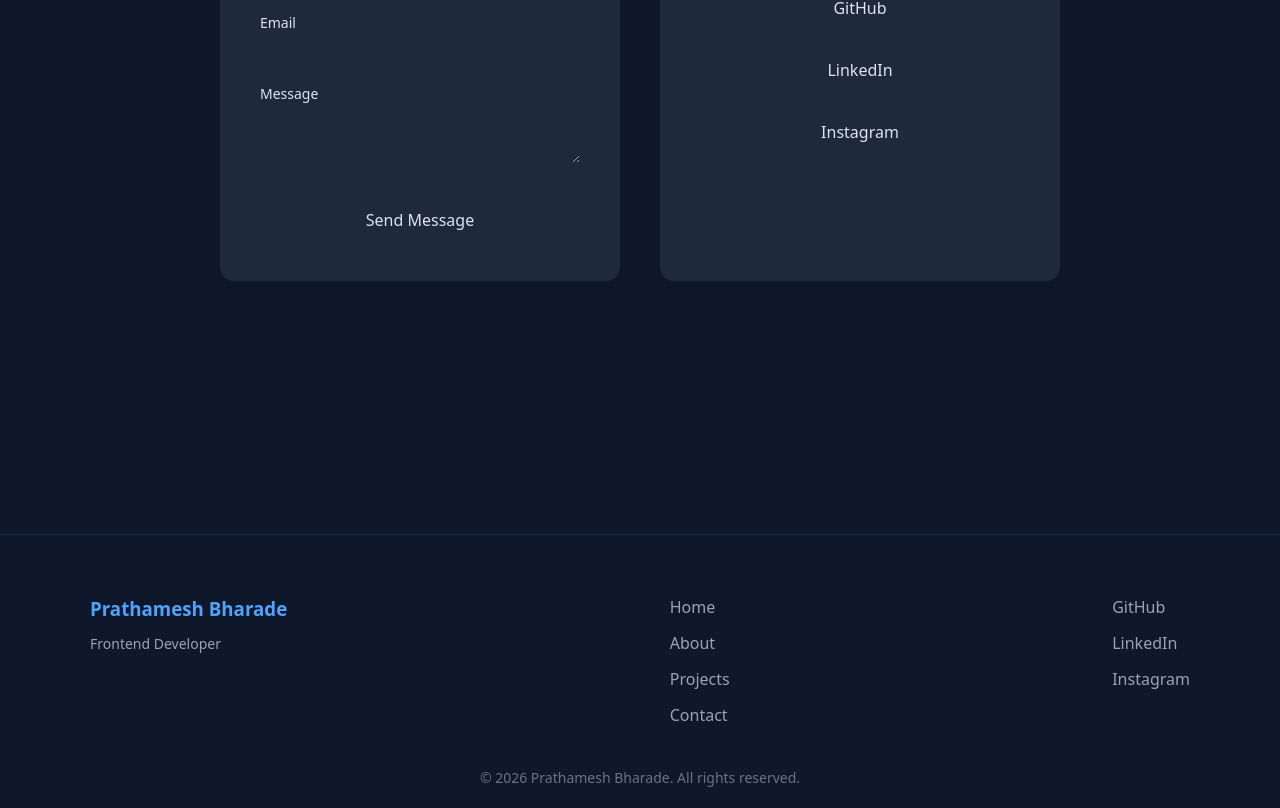
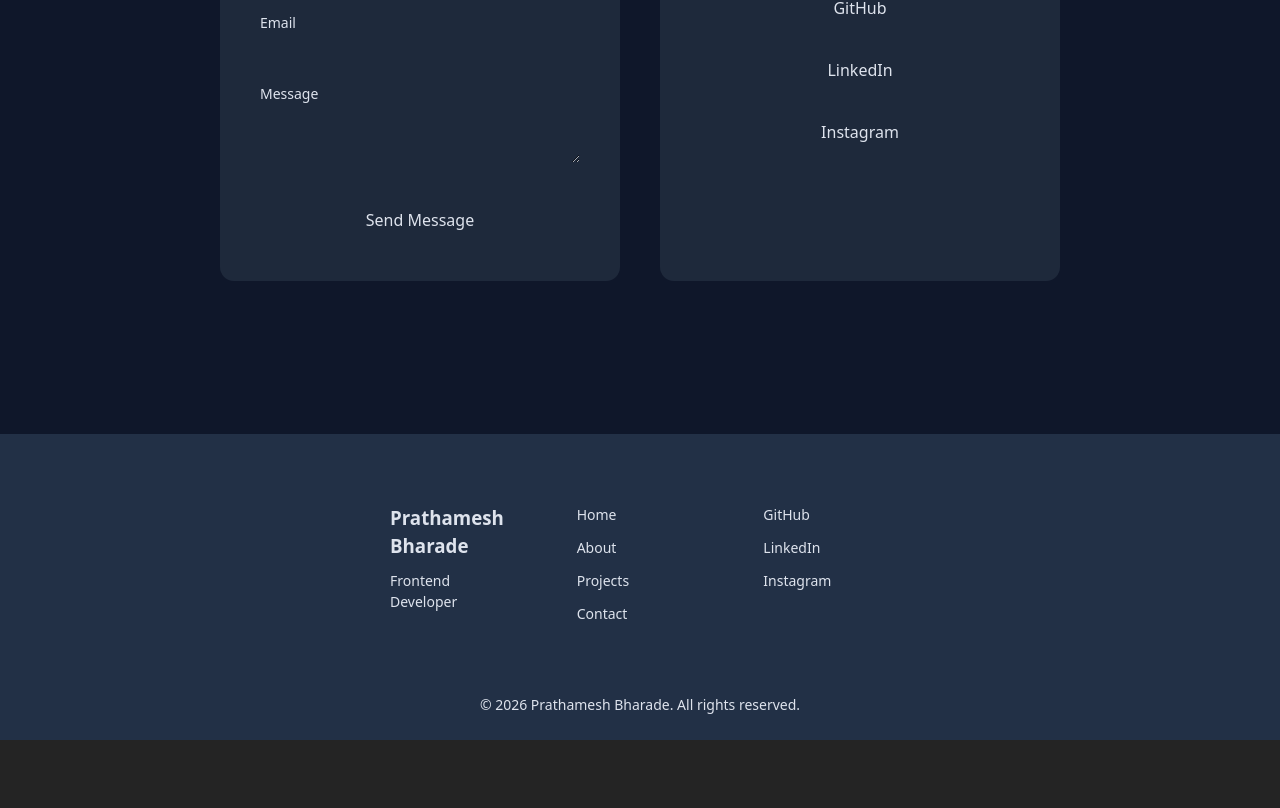
Before and after one commit to Pratham-Bharade/Portfolio, a React (Vite) app: page / in a window 1280 px wide. Shown: the part 2781-3589 px from the top of the page. After the commit the page ends 3521 px from the top, so only its background shows below. Built offline with nearby package versions, Linux system fonts and the light colour scheme.

Commit message:
change navbar and footer styling

```diff
--- a/src/components/Footer.css
+++ b/src/components/Footer.css
@@ -1,30 +1,44 @@
+/* ================= FOOTER ================= */
+
 .footer {
-  margin-top: 100px;
-  padding: 60px 20px 20px;
-  background: #0f172a;
-  border-top: 1px solid rgba(79, 163, 255, 0.15);
-  color: #DEE3ED;
+  padding: 70px 20px 25px;
+  background: var(--footer-bg);  /* 👈 changed */
+  border-top: 1px solid var(--border);
+  transition: background 0.3s ease;
 }
 
+
 .footer-container {
+  max-width: 500px;   /* 👈 reduced from 1200 */
+  margin: 0 auto;
+
   display: flex;
   justify-content: space-between;
-  flex-wrap: wrap;
-  gap: 40px;
-  max-width: 1100px;
-  margin: auto;
+  align-items: flex-start;
+  gap: 60px;
 }
 
+
+
+/* Make columns equal width on desktop */
+.footer-brand,
+.footer-links,
+.footer-social {
+  flex: 1;
+}
+
+/* Brand Section */
 .footer-brand h3 {
-  color: #4fa3ff;
+  color: var(--text);
   margin-bottom: 10px;
 }
 
 .footer-brand p {
-  color: #9ca3af;
+  color: var(--muted);
   font-size: 14px;
 }
 
+/* Links */
 .footer-links,
 .footer-social {
   display: flex;
@@ -35,19 +49,45 @@
 .footer-links a,
 .footer-social a {
   text-decoration: none;
-  color: #9ca3af;
+  color: var(--muted);
+  font-size: 14px;
   transition: 0.3s ease;
 }
 
 .footer-links a:hover,
 .footer-social a:hover {
-  color: #4fa3ff;
-  transform: translateX(5px);
+  color: var(--accent);
 }
 
+/* Bottom Copyright */
 .footer-bottom {
+  margin-top: 50px;
   text-align: center;
-  margin-top: 40px;
+  color: var(--muted);
   font-size: 14px;
-  color: #6b7280;
+  border-top: 1px solid var(--border);
+  padding-top: 20px;
 }
+
+/* ================= MOBILE ================= */
+
+@media (max-width: 768px) {
+
+  .footer-container {
+    flex-direction: column;
+    align-items: center;
+    text-align: center;
+    gap: 35px;
+  }
+
+  .footer-brand,
+  .footer-links,
+  .footer-social {
+    flex: unset;
+  }
+
+  .footer-links,
+  .footer-social {
+    align-items: center;
+  }
+}
--- a/src/components/Navbar.css
+++ b/src/components/Navbar.css
@@ -12,29 +12,20 @@
 
   padding: 18px 60px;
 
-  background: rgba(30, 41, 59, 0.8); /* dark glass */
   backdrop-filter: blur(12px);
   -webkit-backdrop-filter: blur(12px);
 
   border-bottom: 1px solid var(--border);
   z-index: 1000;
-
-  transition: 0.3s ease;
 }
 
-/* Light mode navbar */
-body.light .navbar {
-  background: rgba(255, 255, 255, 0.8);
-}
-
-/* Logo */
 .logo {
   font-size: 20px;
   font-weight: bold;
   color: var(--text);
 }
 
-/* Links */
+/* Desktop Links */
 .nav-links {
   display: flex;
   gap: 30px;
@@ -49,12 +40,10 @@ body.light .navbar {
   position: relative;
 }
 
-/* Hover */
 .nav-links a:hover {
   color: var(--accent);
 }
 
-/* Active link */
 .nav-links a.active {
   color: var(--accent);
 }
@@ -69,8 +58,7 @@ body.light .navbar {
   background-color: var(--accent);
 }
 
-/* ================= THEME TOGGLE ================= */
-
+/* Theme Toggle */
 .theme-toggle {
   padding: 6px 14px;
   border-radius: 20px;
@@ -85,9 +73,36 @@ body.light .navbar {
   background: var(--accent);
   color: white;
 }
+/* Overlay background */
+/* .overlay {
+  position: fixed;
+  top: 0;
+  left: 0;
+  width: 100%;
+  height: 100vh;
+  background: rgba(0, 0, 0, 0.5);
+  z-index: 1050;
+} */
 
-/* ================= HAMBURGER ================= */
+.overlay {
+  position: fixed;
+  top: 0;
+  left: 0;
+  width: 100%;
+  height: 100vh;
 
+  background: rgba(0, 0, 0, 0.6);  /* darker background */
+  backdrop-filter: blur(4px);      /* smooth blur effect */
+  -webkit-backdrop-filter: blur(4px);
+
+  z-index: 1050;
+}
+
+
+
+
+/* Hide hamburger when menu is open */
+/* Hide hamburger on desktop */
 .hamburger {
   display: none;
   font-size: 28px;
@@ -95,7 +110,14 @@ body.light .navbar {
   color: var(--text);
 }
 
+
+
 /* ================= MOBILE ================= */
+
+/* Hide close button on desktop */
+.close-btn {
+  display: none;
+}
 
 @media (max-width: 768px) {
 
@@ -104,22 +126,55 @@ body.light .navbar {
   }
 
   .nav-links {
-    position: absolute;
-    top: 70px;
+    position: fixed;
+    top: 0;
     right: 0;
-    background: var(--card-bg);
+
+    width: 260px;
+    height: 100vh;
+
+ background: var(--footer-bg);
+
     border-left: 1px solid var(--border);
 
     flex-direction: column;
-    width: 220px;
-    padding: 25px;
-    gap: 20px;
+    align-items: flex-start;
+    padding: 80px 30px 30px 30px;
+    gap: 25px;
 
     transform: translateX(100%);
     transition: transform 0.3s ease;
+
+    z-index: 1100;
   }
 
   .nav-links.open {
     transform: translateX(0);
   }
+
+  .close-btn {
+    display: block;   /* 👈 ADD THIS LINE */
+    position: absolute;
+    top: 20px;
+    right: 20px;
+    font-size: 22px;
+    cursor: pointer;
+    color: var(--text);
+  }
 }
+
+/* Default = Dark mode */
+.navbar {
+  background: rgba(30, 41, 59, 0.8);
+  transition: 0.3s ease;
+}
+
+/* Light mode */
+body.light .navbar {
+  background: #e2e8f0;
+}
+
+/* Dark mode */
+body.dark .navbar {
+  background: rgba(30, 41, 59, 0.8);
+}
--- a/src/components/Navbar.jsx
+++ b/src/components/Navbar.jsx
@@ -28,19 +28,43 @@ function Navbar({ darkMode, setDarkMode }) {
   }, []);
 
   return (
-    <nav className="navbar" style={{
-    background: darkMode ? "rgba(30, 41, 59, 0.8)" : "#e2e8f0",
-    transition: "0.3s ease",
-  }}>
+    <nav
+      className="navbar"
+      // style={{
+      //   background: darkMode
+      //     ? "rgba(30, 41, 59, 0.8)"
+      //     : "rgba(255,255,255,0.8)",
+      //   transition: "0.3s ease",
+      // }}
+    >
       <div className="logo">Prathamesh</div>
-      <div
-        className="hamburger"
-        onClick={() => setMenuOpen(!menuOpen)}
-      >
-        ☰
-      </div>
 
+      {/* Hamburger */}
+     <div
+  className={`hamburger ${menuOpen ? "hide" : ""}`}
+  onClick={() => setMenuOpen(true)}
+>
+  ☰
+</div>
+
+      {menuOpen && (
+  <div
+    className="overlay"
+    onClick={() => setMenuOpen(false)}
+  ></div>
+)}
+
+      {/* Sidebar */}
       <ul className={`nav-links ${menuOpen ? "open" : ""}`}>
+
+        {/* Close Button */}
+        <span
+          className="close-btn"
+          onClick={() => setMenuOpen(false)}
+        >
+          ✕
+        </span>
+
         {["home", "about", "projects", "contact"].map((section) => (
           <li key={section}>
             <a
@@ -56,7 +80,10 @@ function Navbar({ darkMode, setDarkMode }) {
         <li>
           <button
             className="theme-toggle"
-            onClick={() => setDarkMode(!darkMode)}
+            onClick={() => {
+              setDarkMode(!darkMode);
+              setMenuOpen(false); // auto close
+            }}
           >
             {darkMode ? "☀ Light" : "🌙 Dark"}
           </button>
--- a/src/index.css
+++ b/src/index.css
@@ -11,6 +11,14 @@
   text-rendering: optimizeLegibility;
   -webkit-font-smoothing: antialiased;
   -moz-osx-font-smoothing: grayscale;
+
+  /* Footer default (LIGHT MODE) */
+  --footer-bg: #e2e8f0;
+}
+
+/* DARK MODE footer override */
+body.dark {
+  --footer-bg: #223046;
 }
 
 
```
